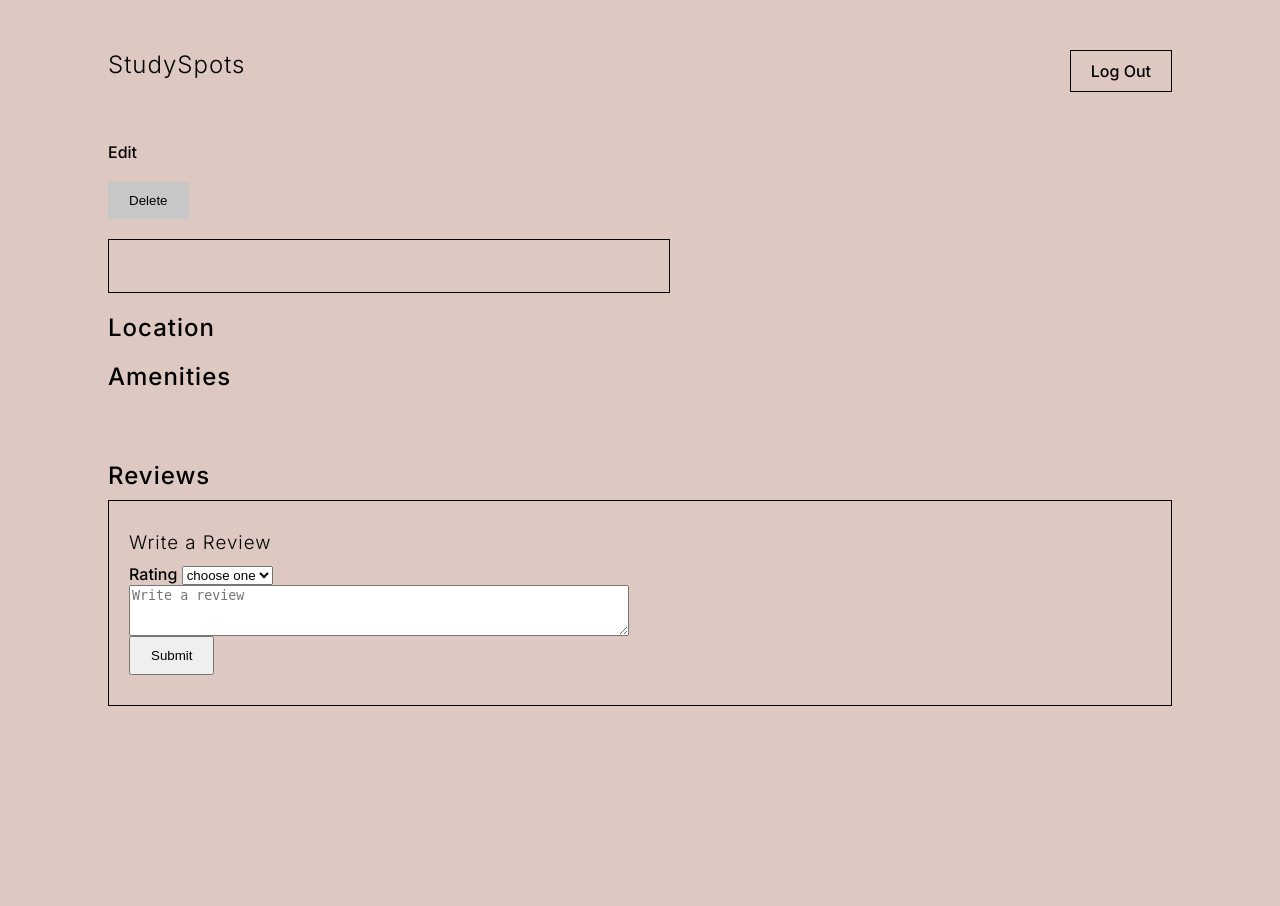
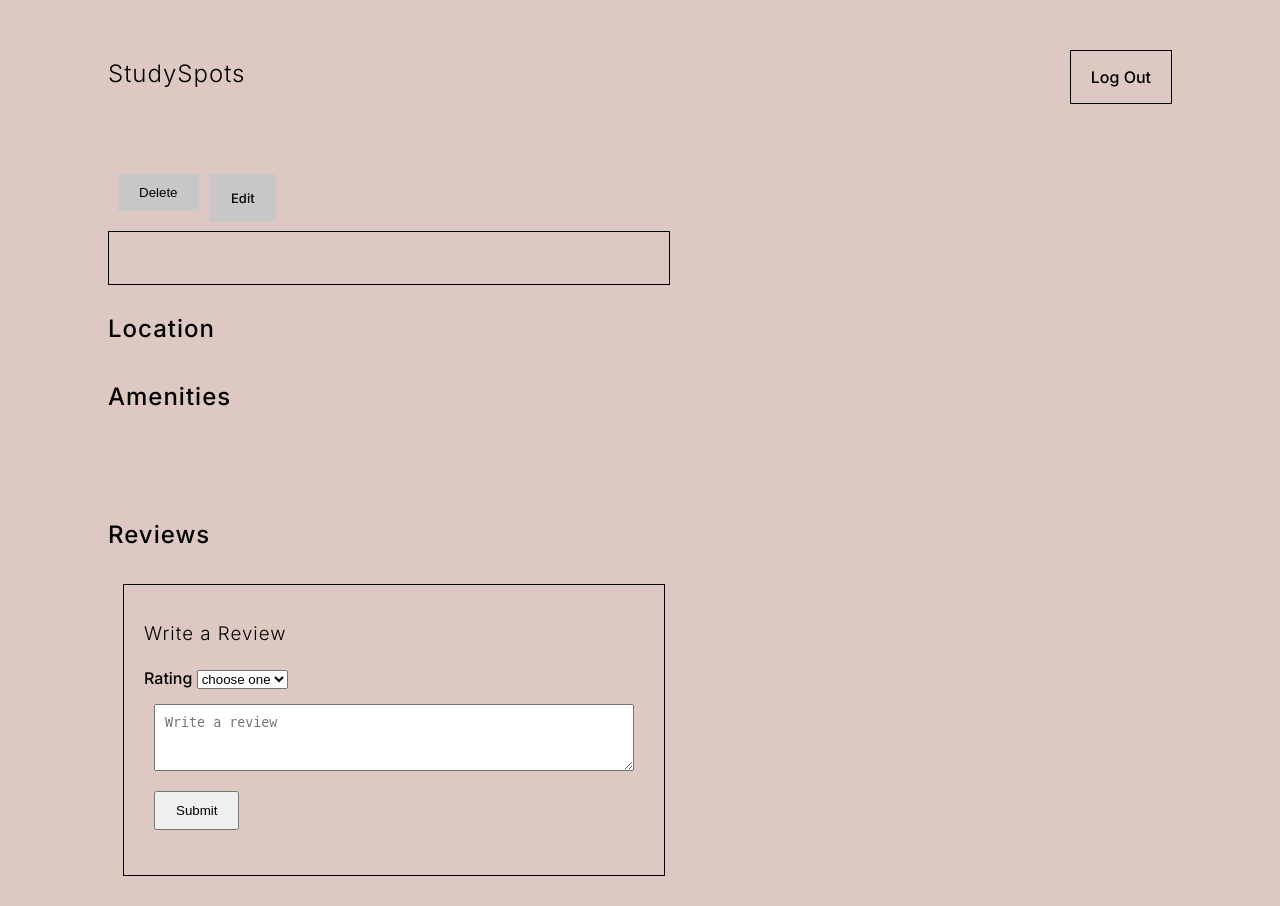
Before and after one commit to Wellesley-Study-Spots/StudySpots, a Flask app: template templates/spot.html in a window 1280 px wide. Before the commit the page ends 706 px from the top, so only its background shows below. Run offline with Flask 2, Linux system fonts and the light colour scheme; the template is opened without the code that fills it, so the values that code supplies are empty.

Commit message:
updated css (spacing and fonts)

```diff
--- a/static/style.css
+++ b/static/style.css
@@ -42,6 +42,9 @@ h2, h3 {
 
 }
 
+h3.recent-space {
+    font-weight: bold;
+}
 .signup_login {
     display: flex;
     margin: 0px auto;
@@ -74,6 +77,7 @@ p {
 input {
     padding: 10px 20px;
     margin-bottom: 10px;
+    margin-left: 10px;
 
 }
 
@@ -89,6 +93,16 @@ input {
 
 .submit:hover {
     background-color: #a6a6a6
+}
+
+textarea {
+    padding: 10px 10px;
+    margin: 10px 10px;
+}
+
+div, label {
+    line-height: 2;
+    margin-bottom: 10px;
 }
 
 .redirect_login {
@@ -166,7 +180,6 @@ input {
     display: flex;
     flex-direction: row;
     justify-content: center;
-
 }
 .spot {
     margin: 30px;
@@ -188,6 +201,23 @@ a:link {
     text-decoration: none;
     color: black;
 }
+
+#edit {
+    position: absolute;
+    background-color: #c7c7c7;
+    border: 1px solid #c7c7c7;
+    margin: 20px 0px 10px 10px;
+    padding: 10px 20px;
+    left: 200px;
+    font-size: 13px;
+    max-height: 37.5;
+}
+
+#edit:hover {
+    border: 2px solid black;
+    color: black;
+}
+
 a:visited {
     font-style: normal;
     text-decoration: none;
@@ -296,23 +326,39 @@ a:hover {
 .review-form{
     border: 1px solid black;
     padding: 20px;
-
+    max-width: 500px;
+    margin: 15px;
+    height: 250px;
+    line-height: 2;
+}
+.review-container-button{
+    margin-right: 100px;
 }
 
 .reviews-container{
     border: 1px solid black;
     padding: 20px;
+    margin: 15px;
+    max-width: 500px;
     margin-top: 20px;
     margin-bottom: 20px;
+}
+
+p.spot_amenities_p {
+    background-color: #c7c7c7;
+    border: 1px solid #c7c7c7;
+    margin: 10px;
+    padding: 10px 20px;
 }
 
 .review-row{
     margin-top: 5px;
     margin-bottom: 5px;
+    line-height: 1.5;
 }
 
 .review-comment {
     margin-top:10px;
     font-weight: lighter;
-
+    line-height: 1.5;
 }
--- a/templates/spot.html
+++ b/templates/spot.html
@@ -8,7 +8,7 @@
 <div class='addspot_margins'>
     <h1>{{title}}</h1>
 
-    <a href="{{url_for('edit_spot', sid = sid)}}">Edit</a>
+    <a id="edit" href="{{url_for('edit_spot', sid = sid)}}"> Edit</a>
 
 
 
```
